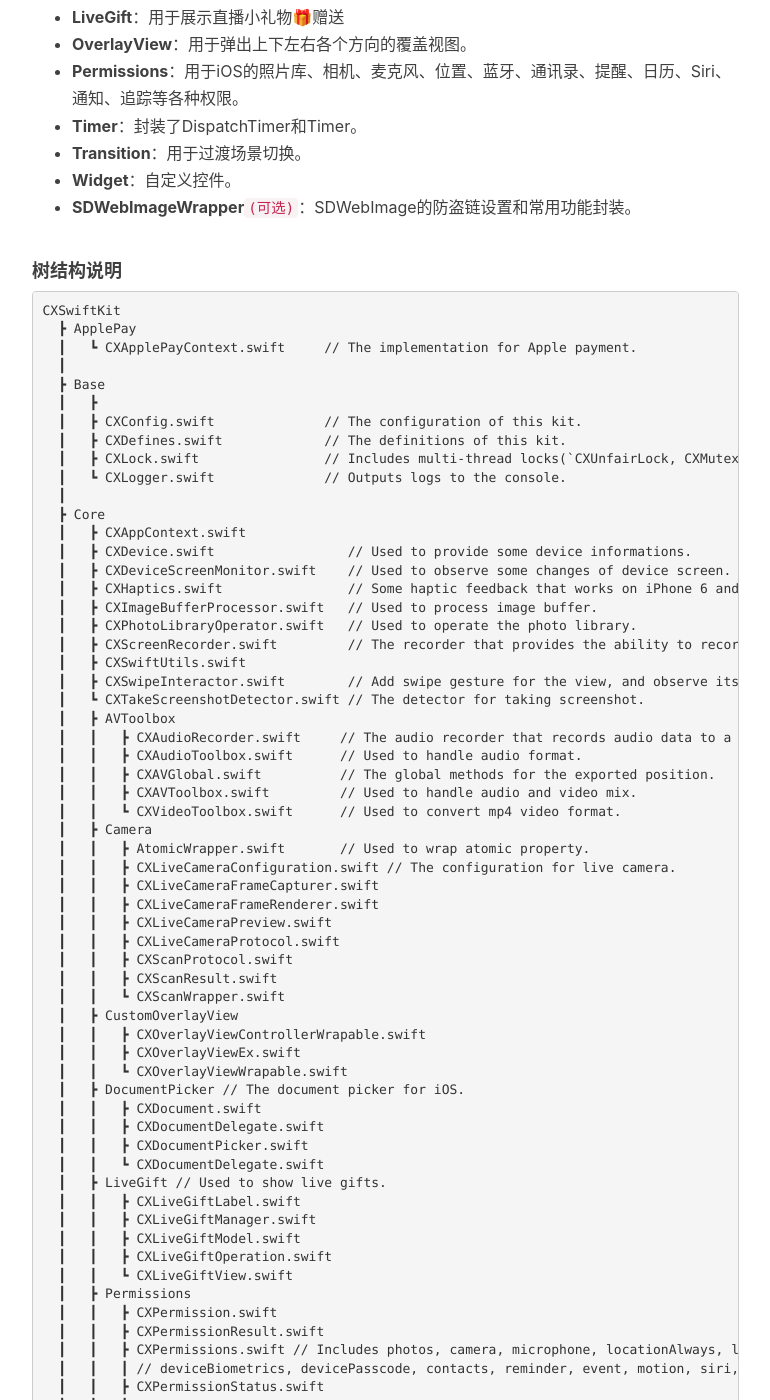
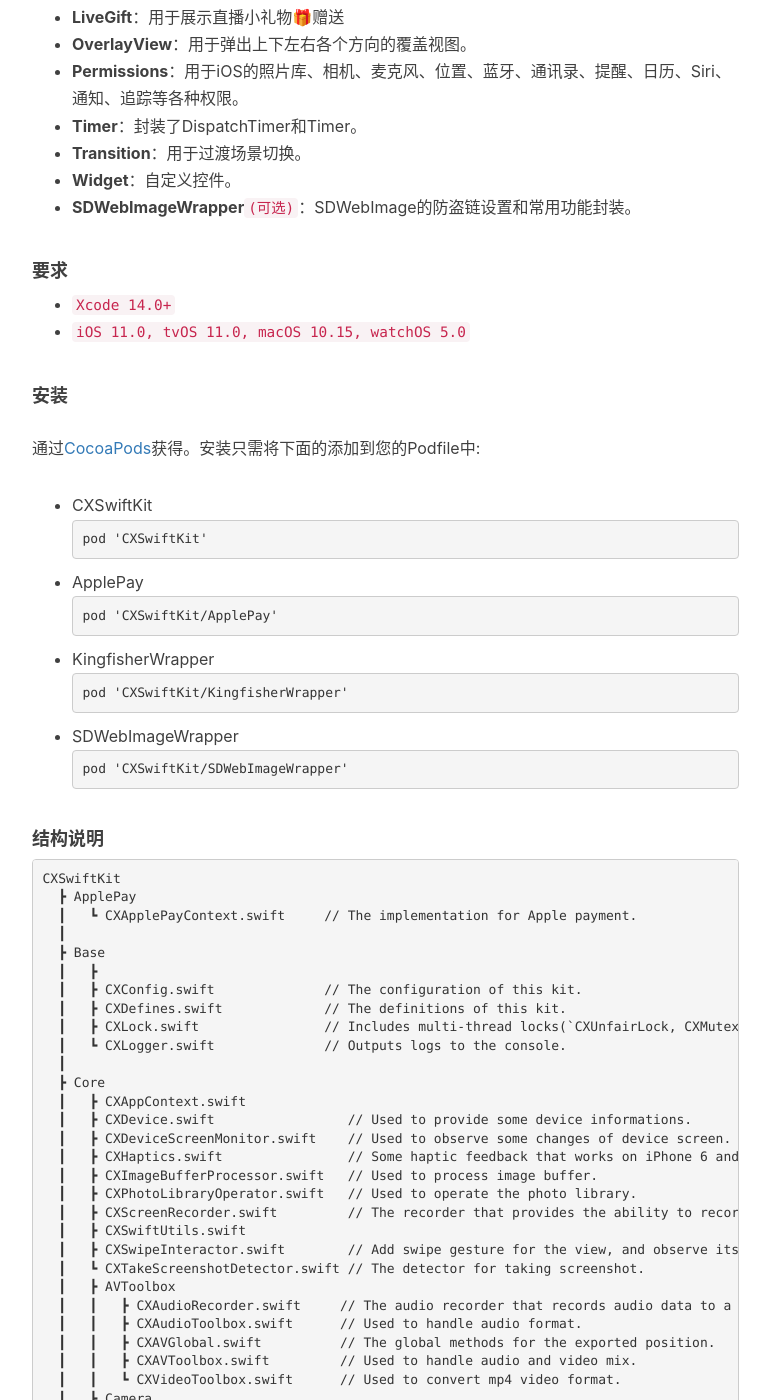
Before and after one commit to itenfay/itenfay.github.io, a Jekyll site: the page built from _posts/2024-04-15-dev-library-kit-using-Swift.md, in a window 1280 px wide and 1400 px high, scrolled down 1451 px. Shown: the whole window, without its empty margins (233-1003 px from the left). Built offline with Jekyll 4.4.1, drawn with Linux system fonts in a browser that asks for light colours; nearby versions of some CDN libraries; comment, search, counter and statistics services are not loaded; some of the changed text lies outside the part shown.

Commit message:
update this post.

````diff
--- a/_posts/2024-04-15-dev-library-kit-using-Swift.md
+++ b/_posts/2024-04-15-dev-library-kit-using-Swift.md
@@ -9,7 +9,7 @@
 
 在实际的App开发迭代过程中，为了提高代码的复用率和提升开发效率，我们经常会在项目中设计一些工具类、扩展和模块化组件。
 
-为了进一步让大家解放双手🙌🏻，今天推荐一款开发便捷的[Swift库](https://github.com/chenxing640/CXSwiftKit)。
+为了让大家进一步解放双手🙌🏻，今天推荐一款 Swift 便捷工具库-[CXSwiftKit](https://github.com/chenxing640/CXSwiftKit)。
 
 ## 预览
 
@@ -38,7 +38,36 @@
 - **Widget**：自定义控件。
 - **SDWebImageWrapper**`(可选)`：SDWebImage的防盗链设置和常用功能封装。
 
-## 树结构说明
+## 要求
+
+* `Xcode 14.0+`
+* `iOS 11.0, tvOS 11.0, macOS 10.15, watchOS 5.0`
+
+## 安装
+
+通过[CocoaPods](https://cocoapods.org)获得。安装只需将下面的添加到您的Podfile中:
+
+* CXSwiftKit
+```ruby
+pod 'CXSwiftKit'
+```
+
+* ApplePay
+```
+pod 'CXSwiftKit/ApplePay'
+```
+
+* KingfisherWrapper
+```
+pod 'CXSwiftKit/KingfisherWrapper'
+```
+
+* SDWebImageWrapper
+```
+pod 'CXSwiftKit/SDWebImageWrapper'
+```
+
+## 结构说明
 
 ```
 CXSwiftKit
@@ -170,5 +199,3 @@
 ## 反馈
 
 附上**[Demo地址](https://github.com/chenxing640/CXSwiftKit)**，有任何遇到的问题，欢迎留言或提issue。
-
----
````
Also changed, not shown: other parts of _posts/2024-04-15-dev-library-kit-using-Swift.md (+2 -2 lines).
